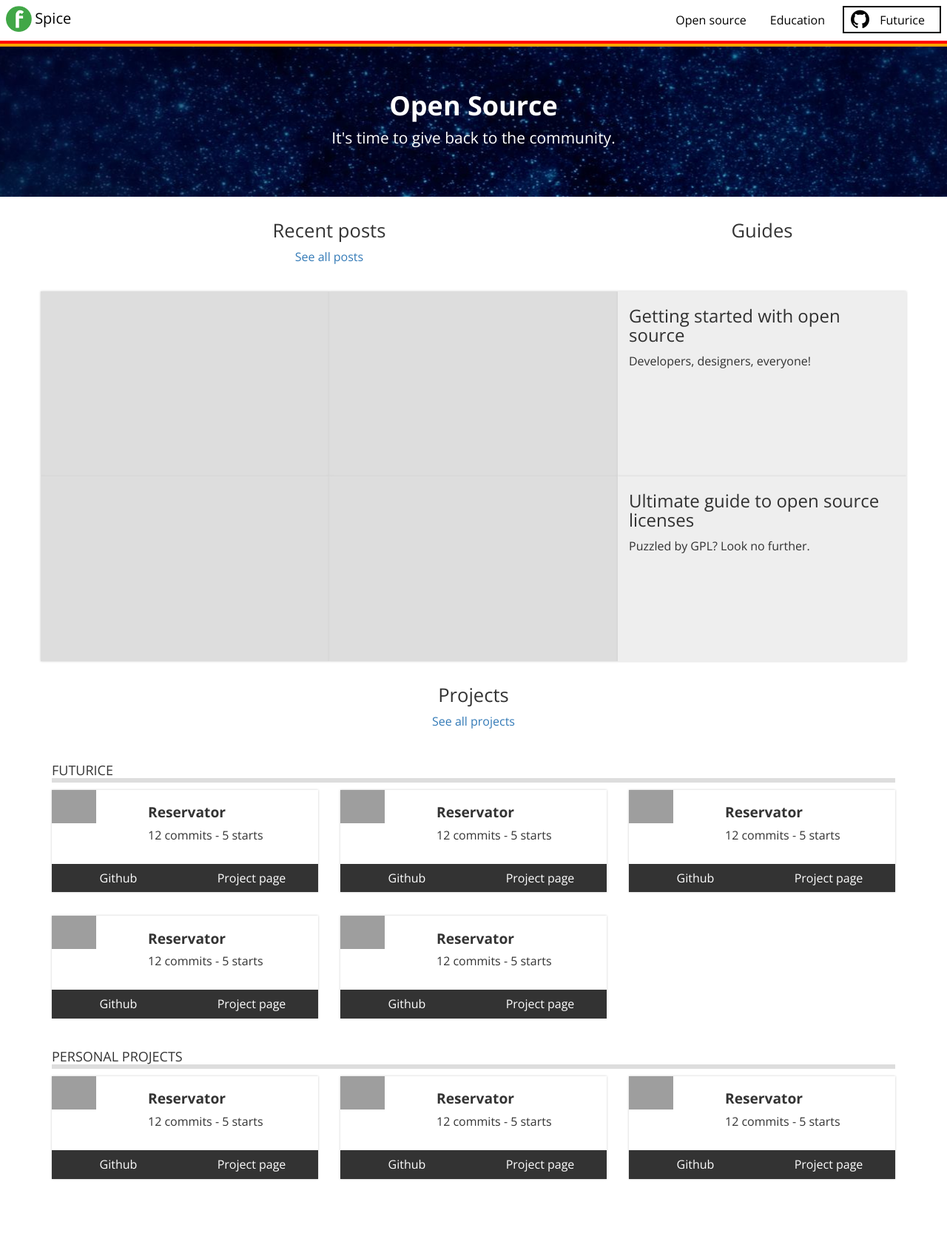
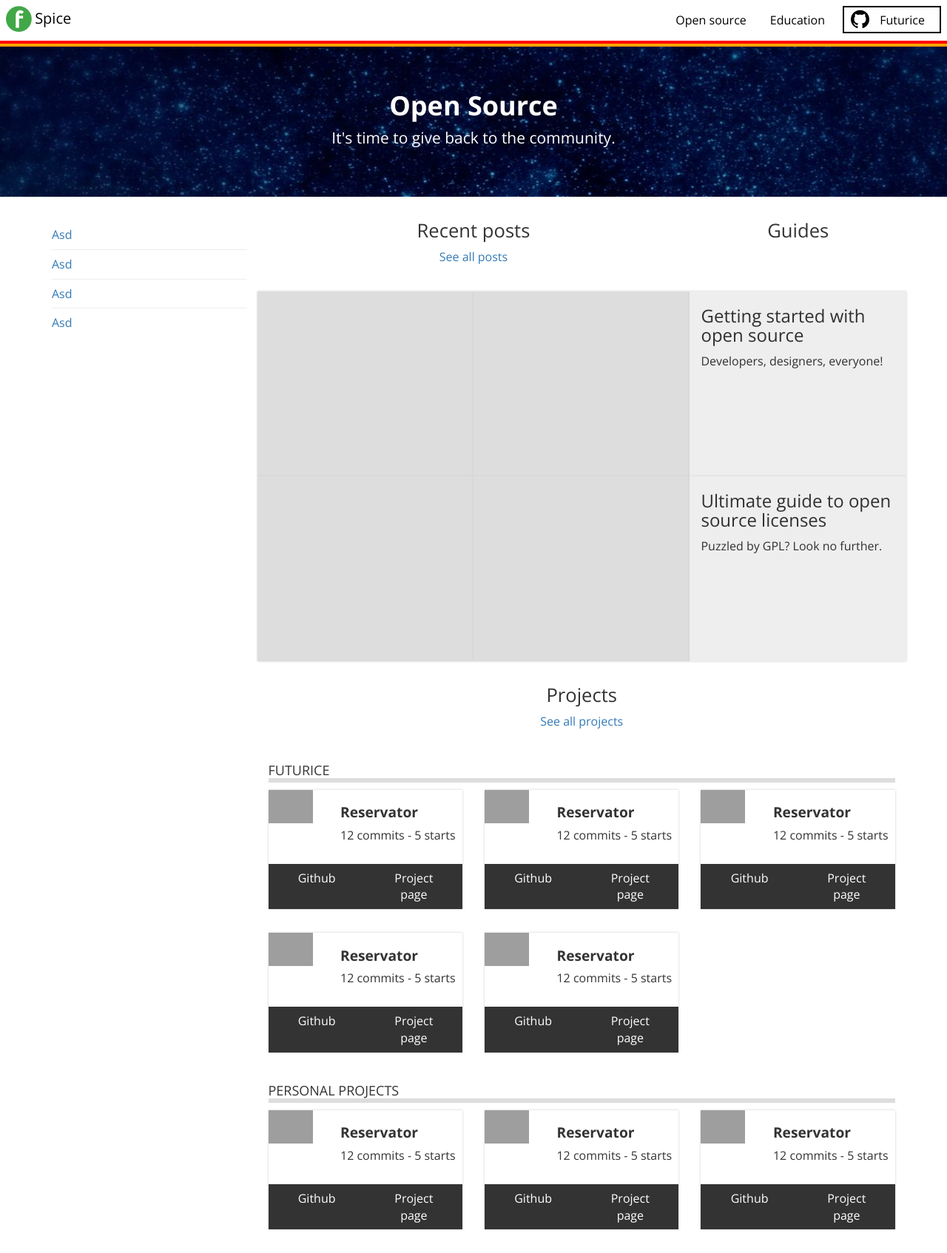
Before and after one commit to futurice/spiceprogram, a Jekyll site: the page built from open-source/index.html, in a window 1280 px wide, cut to the strip 0-1694 px from the top of the page. Shown: the whole strip at 74% size. Built offline with Jekyll 4.4.1, drawn with Linux system fonts in a browser that asks for light colours; nearby versions of some CDN libraries; before the commit the page ends 1626 px from its top, so only the background shows below that; grey boxes are pictures that could not be loaded.

Commit message:
Added sidenav to open source index page

```diff
--- a/assets/css/css.scss
+++ b/assets/css/css.scss
@@ -472,6 +472,41 @@ h4.underlined {
 @mixin shadowed {
   box-shadow: 0 0px 3px #ccc;
 }
+
+#sidenav {
+  list-style: none;
+  margin: 0; padding: 0;
+  margin-top: 2em;
+  text-align: center;
+  li {
+    display: inline-block;
+  }
+  a {
+    display: block;
+    margin-right: 1em;
+  }
+  @media (min-width: 1000px) {
+    text-align: left;
+    li {
+      float: none;
+      display: block;
+      border-bottom: 1px dotted #ddd;
+      &:last-child {
+        border-bottom: 0;
+      }
+    }
+    a {
+      margin-right: 0;
+      padding: 0.5em 0;
+
+
+      &:hover {
+        padding-left: 0.1em;
+        text-decoration: none;
+      }
+    }
+  }
+}
 /*
  *  NAVIGATION BAR
  */
--- a/open-source/index.html
+++ b/open-source/index.html
@@ -4,6 +4,16 @@ title: Spice Program - Open Source
 header: Open Source
 description: It's time to give back to the community.
 ---
+<div class="row">
+  <div class="col-xs-12 col-md-3">
+    <ul id="sidenav">
+      <li><a href="#">Asd</a></li>
+      <li><a href="#">Asd</a></li>
+      <li><a href="#">Asd</a></li>
+      <li><a href="#">Asd</a></li>
+    </ul>
+  </div>
+  <div class="col-xs-12 col-md-9">
 
     <div class="row">
 
@@ -173,3 +183,6 @@ description: It's time to give back to the community.
       {% endif %}
 
     {% endfor %}
+
+  </div>
+</div>
```
Lines whose indentation alone changed are shown as unchanged.
